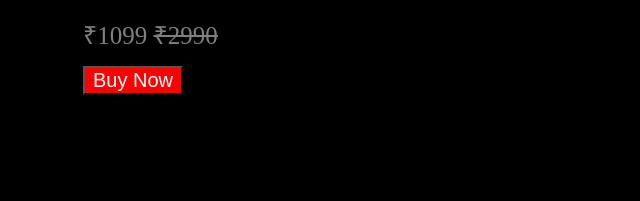
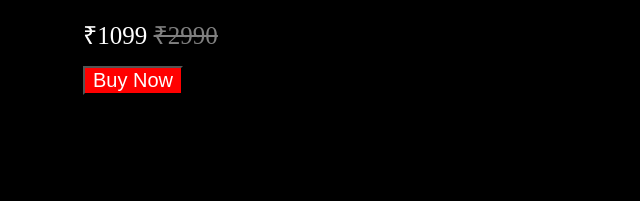
Before and after one commit to pavan87779/techshop_static_website_project, a plain HTML site: page index.html in a window 1280 px wide. Shown: the part 468-669 px from the top of the page, 45-685 px from the left. Drawn offline with Linux system fonts and the light colour scheme.

Commit message:
Update index.html

```diff
--- a/index.html
+++ b/index.html
@@ -25,7 +25,7 @@
             <a>boAt Airdopes 131</a>
             <h1>Featherweight For</h1>
             <h1>Comfort All-Day.</h1>
-            <p>₹1099 <del>₹2990</del></p>
+            <p style="color: white; !important">₹1099 <del>₹2990</del></p>
             <button>Buy Now</button>
 
         </div>
```
